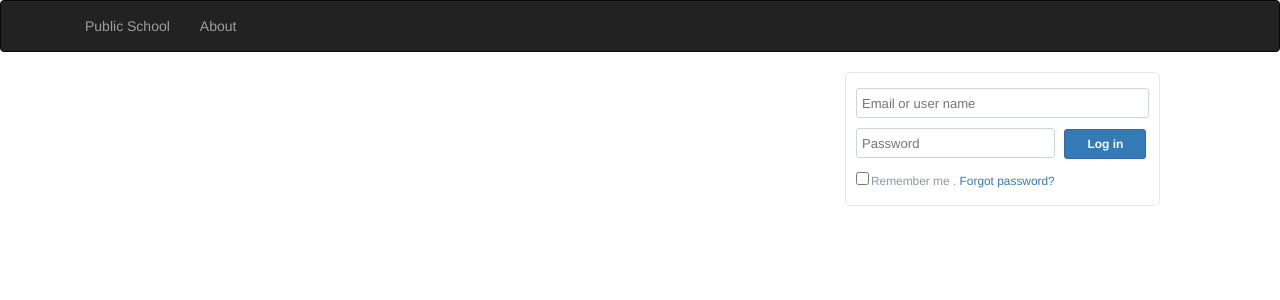
After one commit to XeeshanAnsari/School_Management_php, a PHP site: page /signUp.html in a window 1280 px wide. The commit adds this page. Shown: the top 300 px of the page. Run offline with PHP 8.4, Linux system fonts and the light colour scheme.

Commit message:
complete sign

```diff
--- a/css/style.css
+++ b/css/style.css
@@ -62,6 +62,38 @@ textarea{
     font-weight: normal;
     margin: 10px 0px;
 }
-/*  rigForm page working end here   */
+/*  signUp page working end here   */
+#signBox{
+    width: 90%;
+    border: 1px solid #E1E8ED;
+    border-radius: 5px;
+    padding: 10px;
+    font-size: 85%;
+}
+#userNameInput , #userPassInput{
+    width: 100%;
+    height: 30px;
+    border-radius: 3px 3px;
+    margin: 5px 0px;
+    border:1px solid #CCD6DD;
+    padding: 5px;
+    font-size: 110%;
 
-/*  index page working strat here   */
+}
+#userPassInput{
+    width: 68%;
+    margin-bottom: 10px;
+}
+.signInButton{
+    width: 28%;
+    margin: 0px auto;
+    padding: 0px;
+    margin-left: 2%;
+}
+#meRemember{
+    color: #8899A6;
+    margin-left: 2px;
+    font-weight: normal;
+}
+
+/*  signUp page working strat here   */
--- /dev/null
+++ b/signUp.html
@@ -0,0 +1,47 @@
+<!DOCTYPE html>
+<html lang="en">
+<head>
+    <meta charset="UTF-8">
+    <title>Sign UP</title>
+    <link rel="stylesheet" href="./css/style.css">
+    <link rel="stylesheet" href="./css/bootstrap.min.css">
+    <script src="./js/jquery.js"></script>
+    <script src="./js/bootstrap.min.js"></script>
+</head>
+<body>
+         <!-- Navbar Start -->
+        <div class="">
+            <nav class="navbar navbar-inverse">
+                <div class="container">
+                    <ul class="nav navbar-nav">
+                       <li><a href="#">Public School</a></li>
+                       <li><a href="#">About</a></li>
+                     </ul>
+                </div>
+            </nav>
+        </div>
+           <!-- Navbar Start -->
+
+          <!-- Navbar Start -->
+        <div>
+            <div class="container">
+                <div class="col-md-8">
+
+                </div>
+                <div class="col-md-4">
+
+                    <div  id="signBox">
+
+                        <input type="text" name="userName" id="userNameInput" placeholder="Email or user name"><br>
+                        <input type="text" name="userPassword" id="userPassInput" placeholder="Password">
+                        <button class="btn btn-primary btn-sm signInButton" name="login"  ><b>Log in</b></button>
+                        <input type="checkbox" name="rememberMe" id="remember"><label for="remember" id="meRemember"> Remember me .</label>
+                        <a href="#" id="forgotPass">Forgot password?</a>
+
+                    </div>
+
+                </div>
+            </div>
+        </div>
+</body>
+</html>
```
